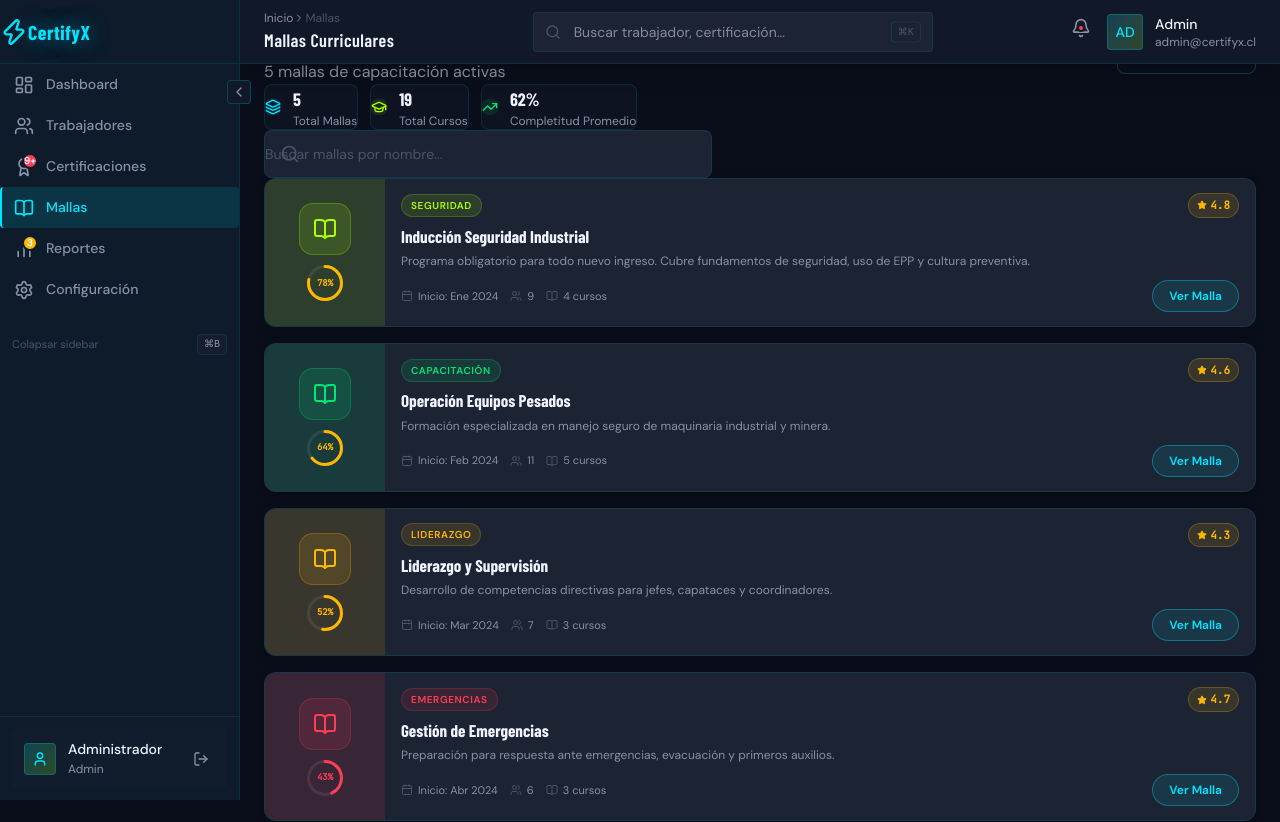
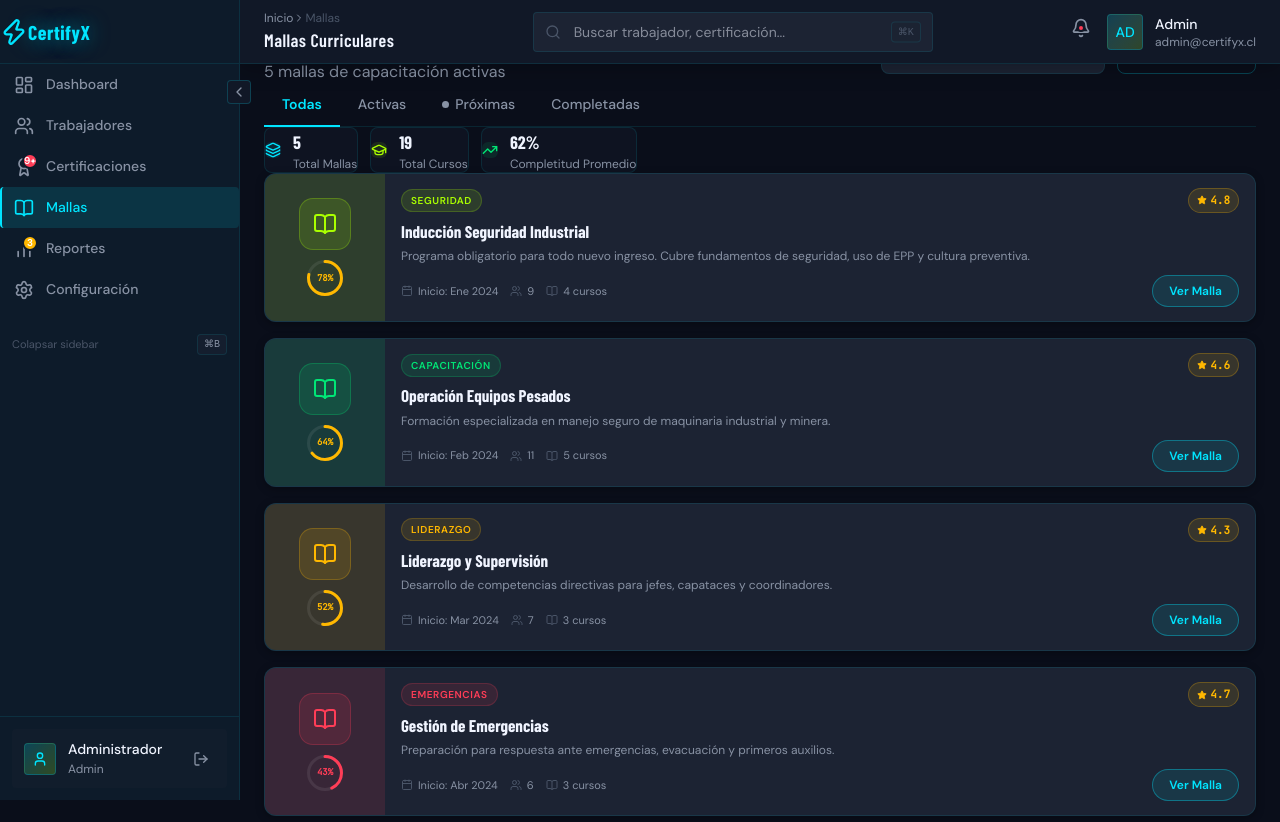
Before and after one commit to leandrodesignux-ux/Certify, a React (Vite) app: page /curriculum in a window 1280 px wide. Shown: the top 822 px of the page. Built offline with nearby package versions, Linux system fonts and the light colour scheme.

Commit message:
Curriculum: add tabs (Todas/Activas/Proximas/Completadas) + search relocated to header right

```diff
--- a/src/pages/Curriculum.tsx
+++ b/src/pages/Curriculum.tsx
@@ -254,9 +254,19 @@ function MeshCard({ mesh, onClick, index }: MeshCardProps) {
   );
 }
 
+type TabId = 'todas' | 'activas' | 'proximas' | 'completadas';
+
+const TABS: { id: TabId; label: string; dot?: boolean }[] = [
+  { id: 'todas',       label: 'Todas' },
+  { id: 'activas',     label: 'Activas' },
+  { id: 'proximas',    label: 'Próximas', dot: true },
+  { id: 'completadas', label: 'Completadas' },
+];
+
 export function Curriculum() {
   const [selectedMesh, setSelectedMesh] = useState<Mesh | null>(null);
   const [searchQuery, setSearchQuery] = useState('');
+  const [activeTab, setActiveTab] = useState<TabId>('todas');
 
   // Calculate summary stats
   const stats = useMemo(() => {
@@ -268,15 +278,21 @@ export function Curriculum() {
     return { totalMeshes, totalCourses, avgCompletion };
   }, []);
 
-  // Filter meshes
+  // Filter meshes by tab + search
   const filteredMeshes = useMemo(() => {
-    if (!searchQuery.trim()) return mockMeshes;
-    const query = searchQuery.toLowerCase();
-    return mockMeshes.filter(m =>
-      m.nombre.toLowerCase().includes(query) ||
-      m.descripcion.toLowerCase().includes(query)
-    );
-  }, [searchQuery]);
+    let list = mockMeshes;
+    if (activeTab === 'activas')     list = list.filter(m => m.completionRate > 0 && m.completionRate < 100);
+    if (activeTab === 'proximas')    list = list.filter(m => m.completionRate === 0);
+    if (activeTab === 'completadas') list = list.filter(m => m.completionRate === 100);
+    if (searchQuery.trim()) {
+      const q = searchQuery.toLowerCase();
+      list = list.filter(m =>
+        m.nombre.toLowerCase().includes(q) ||
+        m.descripcion.toLowerCase().includes(q)
+      );
+    }
+    return list;
+  }, [activeTab, searchQuery]);
 
   // Close modal on ESC
   const handleKeyDown = (e: React.KeyboardEvent) => {
@@ -303,9 +319,89 @@ export function Curriculum() {
             {mockMeshes.length} mallas de capacitación activas
           </p>
         </div>
-        <Button variant="ghost" size="md" icon={Plus}>
-          Nueva Malla
-        </Button>
+        <div className="flex items-center gap-3">
+          {/* Search input — relocated to header right */}
+          <div className="relative">
+            <Search className="absolute left-3 top-1/2 -translate-y-1/2 w-4 h-4 text-[#4A5568]" />
+            <input
+              type="text"
+              placeholder="Buscar mallas..."
+              value={searchQuery}
+              onChange={(e) => setSearchQuery(e.target.value)}
+              className="h-10 w-56 bg-[#1C2333] border border-[rgba(0,229,255,0.1)] rounded-lg pl-9 pr-8 text-sm text-[#F0F4FF] placeholder-[#4A5568] focus:outline-none focus:border-[rgba(0,229,255,0.3)] transition-colors"
+            />
+            {searchQuery && (
+              <button
+                type="button"
+                onClick={() => setSearchQuery('')}
+                className="absolute right-2.5 top-1/2 -translate-y-1/2 text-[#4A5568] hover:text-[#F0F4FF] transition-colors"
+              >
+                <X className="w-4 h-4" />
+              </button>
+            )}
+          </div>
+          <Button variant="ghost" size="md" icon={Plus}>
+            Nueva Malla
+          </Button>
+        </div>
+      </motion.div>
+
+      {/* Tabs bar */}
+      <motion.div
+        custom={0.04}
+        variants={sectionVariants}
+        initial="hidden"
+        animate="visible"
+        style={{
+          display: 'flex',
+          alignItems: 'center',
+          gap: '0',
+          borderBottom: '1px solid rgba(0,229,255,0.1)',
+        }}
+      >
+        {TABS.map((tab) => {
+          const isActive = activeTab === tab.id;
+          return (
+            <button
+              key={tab.id}
+              type="button"
+              onClick={() => setActiveTab(tab.id)}
+              style={{
+                display: 'inline-flex',
+                alignItems: 'center',
+                gap: '6px',
+                padding: '10px 18px',
+                fontSize: '14px',
+                fontWeight: isActive ? 700 : 500,
+                color: isActive ? '#00E5FF' : '#8892A4',
+                background: 'none',
+                border: 'none',
+                borderBottom: isActive ? '2px solid #00E5FF' : '2px solid transparent',
+                marginBottom: '-1px',
+                cursor: 'pointer',
+                transition: 'color 0.15s, border-color 0.15s',
+              }}
+              onMouseEnter={(e) => {
+                if (!isActive) e.currentTarget.style.color = '#C8D6E5';
+              }}
+              onMouseLeave={(e) => {
+                if (!isActive) e.currentTarget.style.color = '#8892A4';
+              }}
+            >
+              {tab.dot && (
+                <span style={{
+                  width: '7px', height: '7px',
+                  borderRadius: '50%',
+                  backgroundColor: isActive ? '#00E5FF' : '#8892A4',
+                  flexShrink: 0,
+                  display: 'inline-block',
+                  transition: 'background-color 0.15s',
+                }} />
+              )}
+              {tab.label}
+            </button>
+          );
+        })}
       </motion.div>
 
       {/* Summary Stats Bar */}
@@ -345,32 +441,6 @@ export function Curriculum() {
         </div>
       </motion.div>
 
-      {/* Search Bar */}
-      <motion.div
-        custom={0.1}
-        variants={sectionVariants}
-        initial="hidden"
-        animate="visible"
-      >
-        <div className="relative max-w-md">
-          <Search className="absolute left-4 top-1/2 -translate-y-1/2 w-5 h-5 text-[#4A5568]" />
-          <input
-            type="text"
-            placeholder="Buscar mallas por nombre..."
-            value={searchQuery}
-            onChange={(e) => setSearchQuery(e.target.value)}
-            className="w-full h-12 bg-[#1C2333] border border-[rgba(0,229,255,0.1)] rounded-lg pl-12 pr-12 text-sm text-[#F0F4FF] placeholder-[#4A5568] focus:outline-none focus:border-[rgba(0,229,255,0.3)] transition-colors"
-          />
-          {searchQuery && (
-            <button
-              onClick={() => setSearchQuery('')}
-              className="absolute right-4 top-1/2 -translate-y-1/2 text-[#4A5568] hover:text-[#F0F4FF] transition-colors"
-            >
-              <X className="w-5 h-5" />
-            </button>
-          )}
-        </div>
-      </motion.div>
 
       {/* Mesh Cards Grid */}
       <div className="grid grid-cols-1 gap-4">
```
